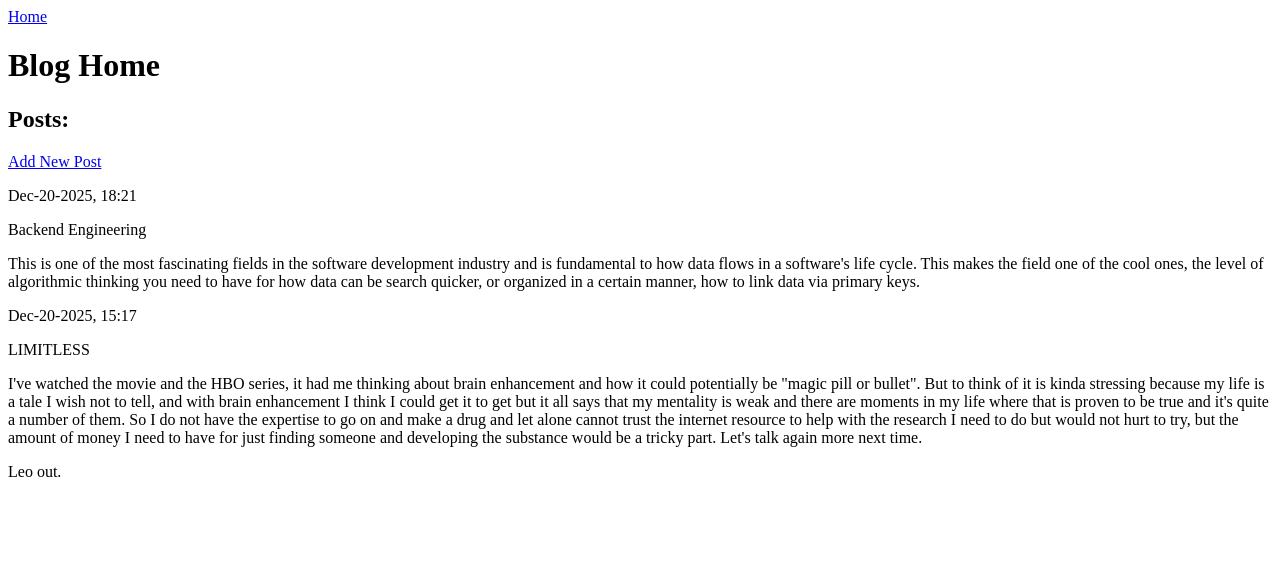
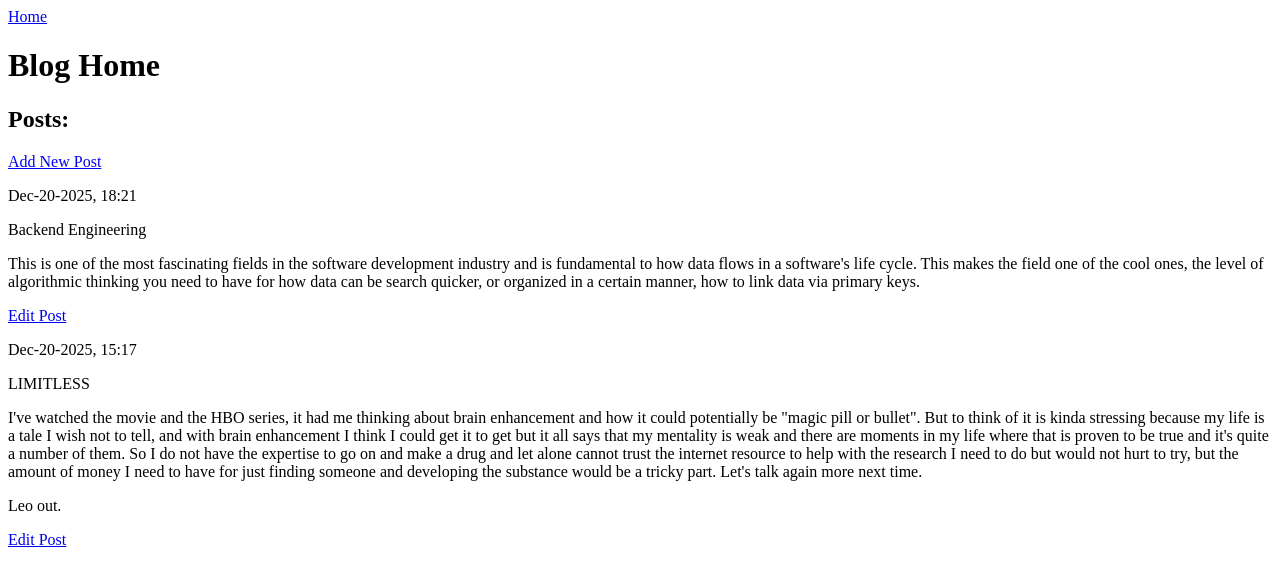
Before and after one commit to LeoHobs20s/B-BLOGGED, a Django app: page / in a window 1280 px wide. Shown: the top 586 px of the page. Run offline with Django 5.2, Linux system fonts and the light colour scheme; data comes from the database, SQL or seed files in the repository.

Commit message:
Added Edit post page

```diff
--- a/blogs/templates/blogs/new_post.html
+++ b/blogs/templates/blogs/add_post.html
@@ -7,7 +7,7 @@
     </div>
 
     <div>
-        <form action="{% url 'new_post' %}" method="post">
+        <form action="{% url 'add_post' %}" method="post">
             {% csrf_token %}
             {{ form.as_p }}
             <button type="submit">Post</button>
--- a/blogs/templates/blogs/index.html
+++ b/blogs/templates/blogs/index.html
@@ -11,7 +11,7 @@
     </div>
 
     <div>
-        <a href="{% url 'new_post' %}">Add New Post</a>
+        <a href="{% url 'add_post' %}">Add New Post</a>
     </div>
 
     <div>
@@ -21,6 +21,9 @@
             <p>{{ post.title|linebreaks }}</p>
             <p>{{ post.text|linebreaks }}</p>
         </div>
+        <div>
+            <a href="{% url 'edit_post' post.id %}" method="post">Edit Post</a>
+        </div>
         {% empty %}
         <div>
             <p>No posts available.</p>
--- a/blogs/urls.py
+++ b/blogs/urls.py
@@ -5,5 +5,6 @@ from . import views
 
 urlpatterns = [
     path('', views.index, name='index'),
-    path('new_post/', views.new_post, name='new_post'),
+    path('add_post/', views.add_post, name='add_post'),
+    path('edit_post/<int:post_id>/', views.edit_post, name='edit_post')
 ]
--- a/blogs/views.py
+++ b/blogs/views.py
@@ -12,7 +12,7 @@ def index(request):
     context = {'posts':posts}
     return render(request, 'blogs/index.html', context)
 
-def new_post(request):
+def add_post(request):
     """ This view will display form for new post """
 
     if request.method != 'POST':
@@ -21,8 +21,27 @@ def new_post(request):
     else:
         # POST data submitted; process data
         form = PostForm(request.POST)
-        form.save()
-        return HttpResponseRedirect(reverse('index'))
+        if form.is_valid():
+            form.save()
+            return HttpResponseRedirect(reverse('index'))
 
     context = {'form':form}
     return render(request, 'blogs/new_post.html', context)
+
+def edit_post(request, post_id):
+    """ This view edits an existing post """
+
+    post = get_object_or_404(BlogPost, pk=post_id)
+
+    if request.method != 'POST':
+        # Initial request; populate fields
+        form = PostForm(instance=post)
+    else:
+        # POST request; updating data with data in fields
+        form = PostForm(instance=post, data=request.POST)
+        if form.is_valid():
+            form.save()
+            return HttpResponseRedirect(reverse('index', args=[post_id]))
+
+    context = {'post':post, 'form':form}
+    return render(request, 'blogs/edit_post.html', context)
```
Also changed, not shown: blogs/templates/blogs/edit_post.html (added, +17 -0 lines).
